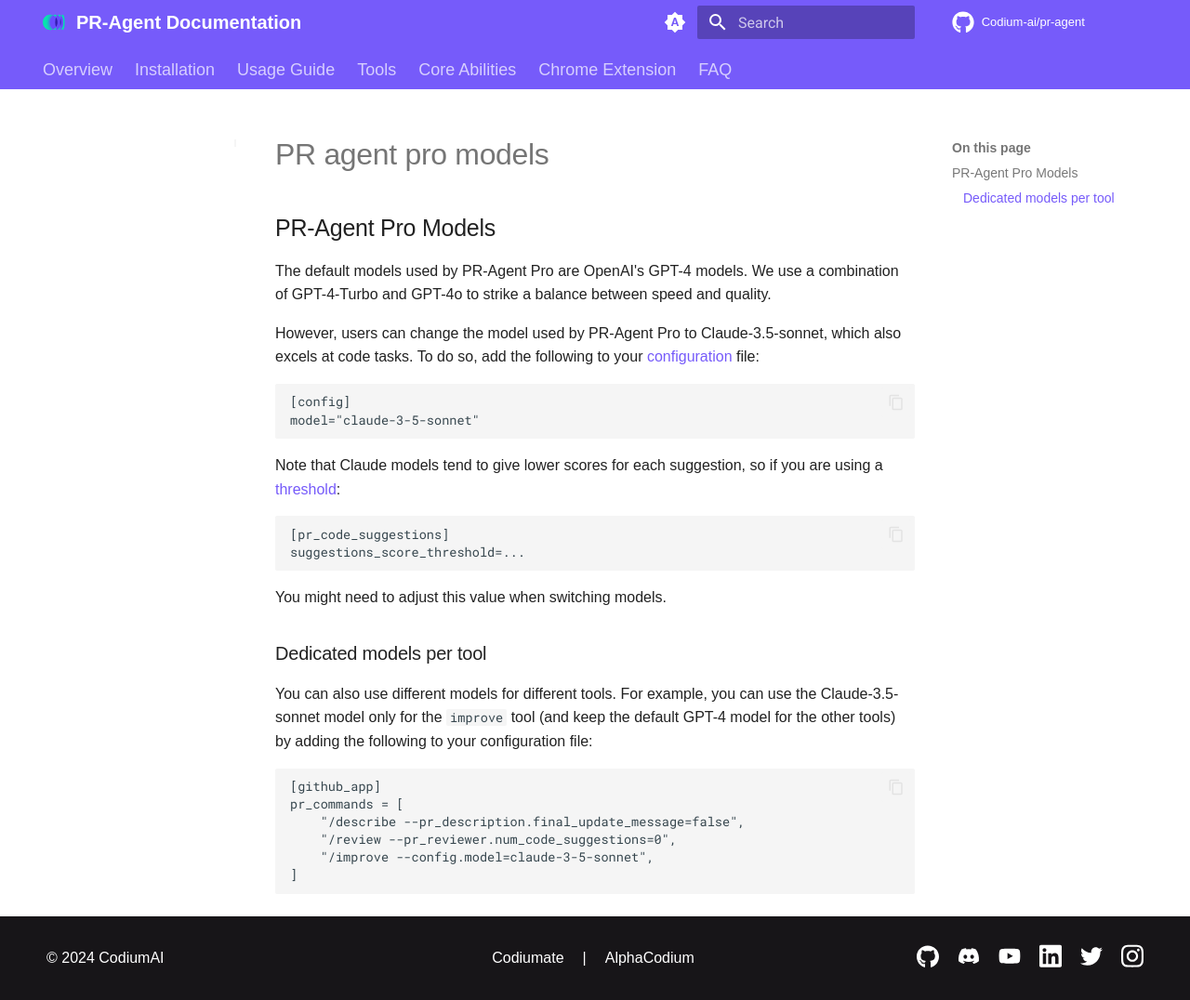
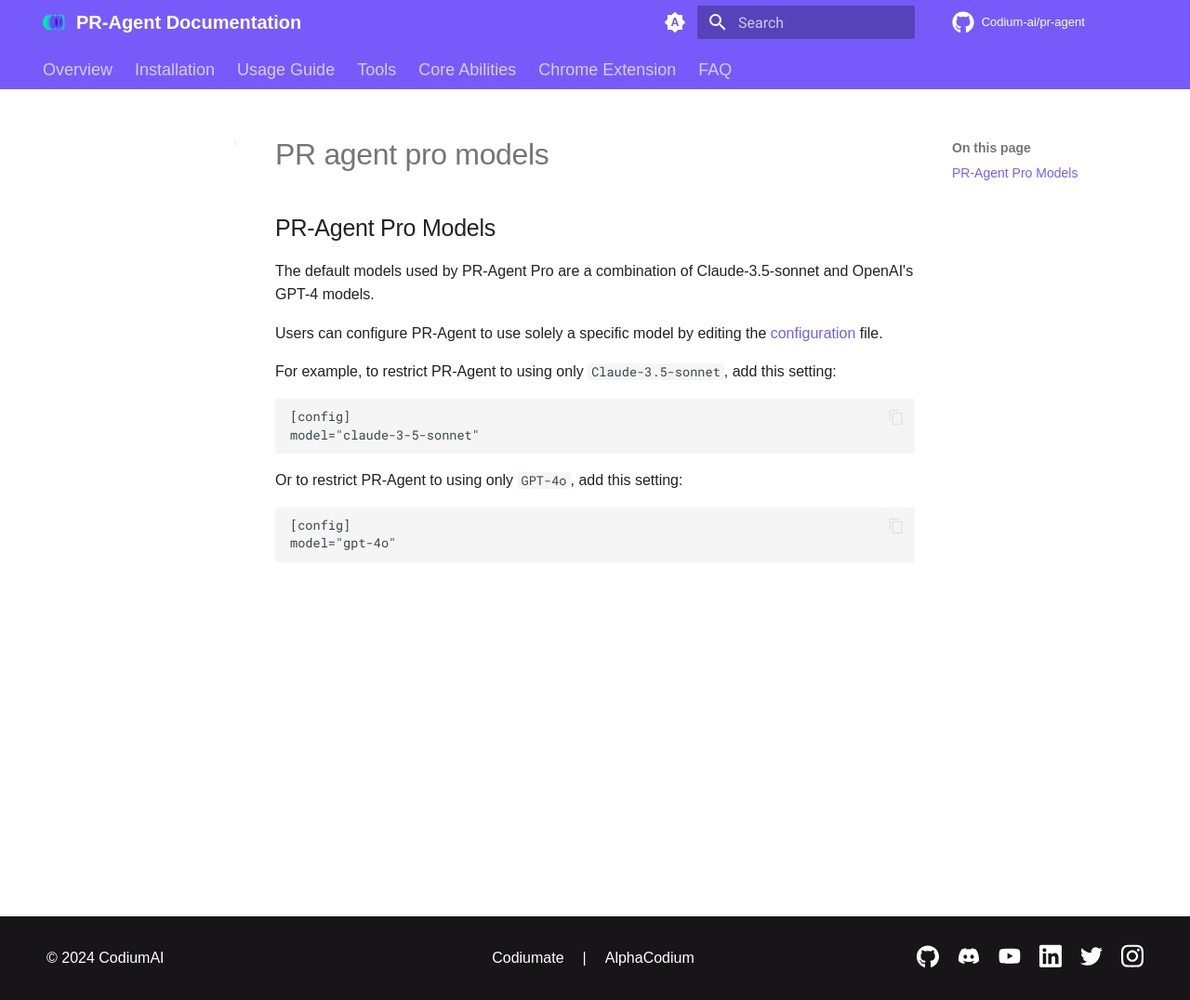
Before and after one commit to Codium-ai/pr-agent, an MkDocs documentation site: the page built from docs/docs/usage-guide/PR_agent_pro_models.md, in a window 1280 px wide and 1076 px high. Shown: the whole window at 93% size. Built offline with MkDocs 1.6.1 and Material for MkDocs 9.7.7, drawn with Linux system fonts in a browser that asks for light colours; comment, search, counter and statistics services are not loaded.

````diff
--- a/docs/docs/usage-guide/PR_agent_pro_models.md
+++ b/docs/docs/usage-guide/PR_agent_pro_models.md
@@ -1,30 +1,18 @@
 ## PR-Agent Pro Models
 
-The default models used by PR-Agent Pro are OpenAI's GPT-4 models. We use a combination of GPT-4-Turbo and GPT-4o to strike a balance between speed and quality.
+The default models used by PR-Agent Pro are a combination of Claude-3.5-sonnet and  OpenAI's GPT-4 models.
 
-However, users can change the model used by PR-Agent Pro to Claude-3.5-sonnet, which also excels at code tasks.
-To do so, add the following to your [configuration](https://pr-agent-docs.codium.ai/usage-guide/configuration_options/) file:
+Users can configure PR-Agent to use solely a specific model by editing the [configuration](https://pr-agent-docs.codium.ai/usage-guide/configuration_options/) file.
+
+For example, to restrict PR-Agent to using only `Claude-3.5-sonnet`, add this setting:
 
 ```
 [config]
 model="claude-3-5-sonnet"
 ```
 
-Note that Claude models tend to give lower scores for each suggestion, so if you are using a [threshold](https://pr-agent-docs.codium.ai/tools/improve/#configuration-options):
+Or to restrict PR-Agent to using only `GPT-4o`, add this setting:
 ```
-[pr_code_suggestions]
-suggestions_score_threshold=...
+[config]
+model="gpt-4o"
 ```
-You might need to adjust this value when switching models.
-
-### Dedicated models per tool
-
-You can also use different models for different tools. For example, you can use the Claude-3.5-sonnet model only for the `improve` tool (and keep the default GPT-4 model for the other tools) by adding the following to your configuration file:
-```
-[github_app]
-pr_commands = [
-    "/describe --pr_description.final_update_message=false",
-    "/review --pr_reviewer.num_code_suggestions=0",
-    "/improve --config.model=claude-3-5-sonnet",
-]
-```
````
